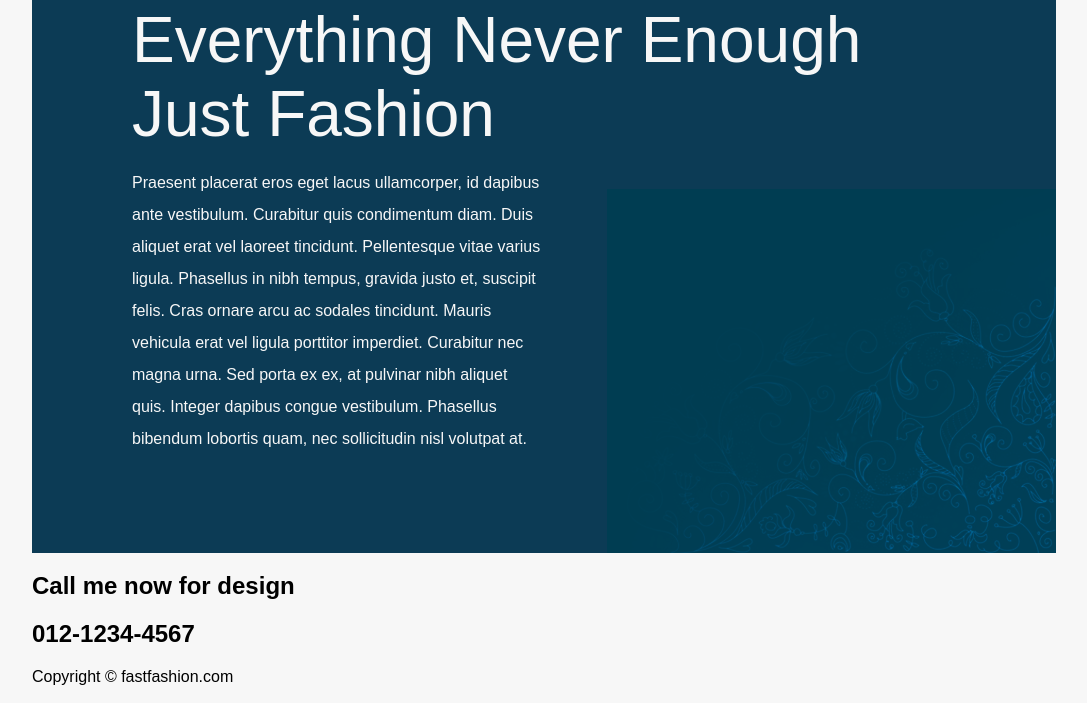
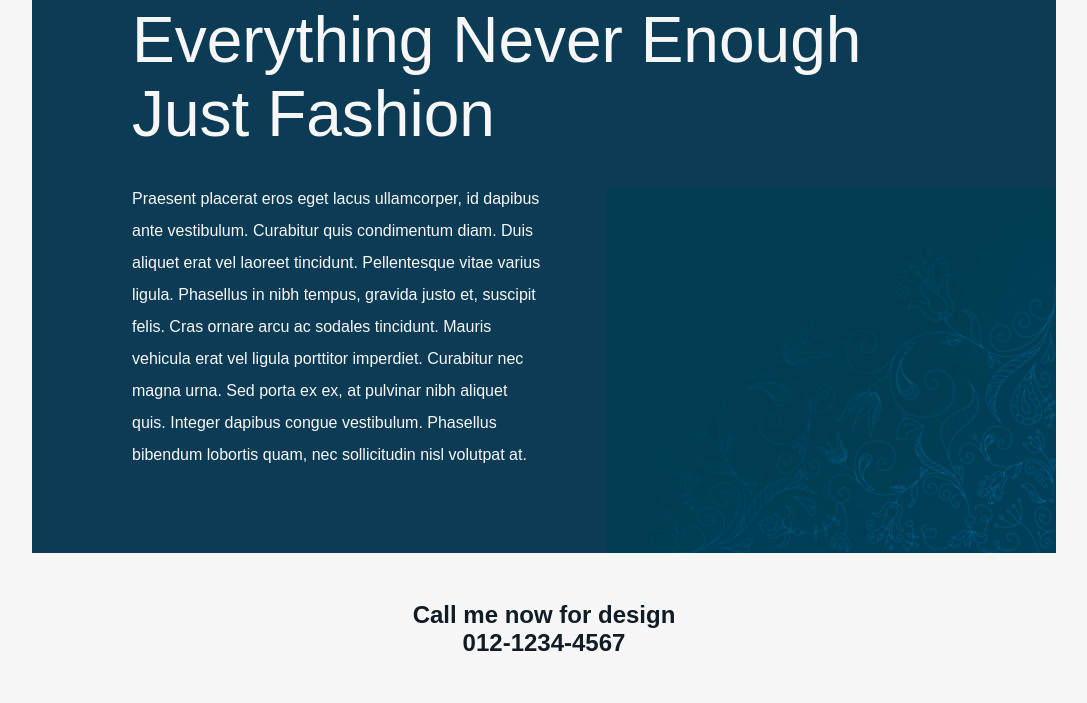
Before and after one commit to EsioFreitas/fashion, a plain HTML site: page index.html in a window 1280 px wide. Shown: the part 1538-2241 px from the top of the page, without its empty margins (96-1183 px from the left). Drawn offline with Linux system fonts and the light colour scheme.

Commit message:
Style contact section

```diff
--- a/index.css
+++ b/index.css
@@ -124,11 +124,37 @@ nav .navigation a:hover{
 }
 
 .description h1,
-.description p{
+.description p,
+footer{
     color: #f7f7f7;
 }
 
 .description p{
     line-height: 2;
+    margin-top: 32px;
     width: 50%;
 }
+
+
+.call-area {
+    margin: 48px 0;
+}
+
+.call-area h2{
+    color: #101C26;
+    text-align: center;
+    margin: 0;
+}
+
+.map{
+    width: 100%;
+    height: 500px;
+    margin-bottom: 48px;
+}
+
+footer{
+    padding: 10px;
+    background-color: #101C26;
+    text-align: center;
+    letter-spacing: 2px;
+}
--- a/index.html
+++ b/index.html
@@ -53,12 +53,12 @@
                 <p>Praesent placerat eros eget lacus ullamcorper, id dapibus ante vestibulum. Curabitur quis condimentum diam. Duis aliquet erat vel laoreet tincidunt. Pellentesque vitae varius ligula. Phasellus in nibh tempus, gravida justo et, suscipit felis. Cras ornare arcu ac sodales tincidunt. Mauris vehicula erat vel ligula porttitor imperdiet. Curabitur nec magna urna. Sed porta ex ex, at pulvinar nibh aliquet quis. Integer dapibus congue vestibulum. Phasellus bibendum lobortis quam, nec sollicitudin nisl volutpat at.</p>
             </section>
 
-            <div>
+            <div class="call-area">
                 <h2>Call me now for design</h2>
                 <h2>012-1234-4567</h2>
             </div>
 
-            <map></map>
+            <iframe class="map" src="https://www.google.com/maps/embed?pb=!1m18!1m12!1m3!1d224486.8745939918!2d-52.95459724228946!3d-28.461248545918416!2m3!1f0!2f0!3f0!3m2!1i1024!2i768!4f13.1!3m3!1m2!1s0x94fd492498d6957f%3A0x9a8b601ccba4050d!2sN%C3%A3o-Me-Toque+-+RS%2C+99470-000!5e0!3m2!1spt-BR!2sbr!4v1551311817329" frameborder="0" style="border:0" allowfullscreen></iframe>
         </main>
 
         <footer>
```
